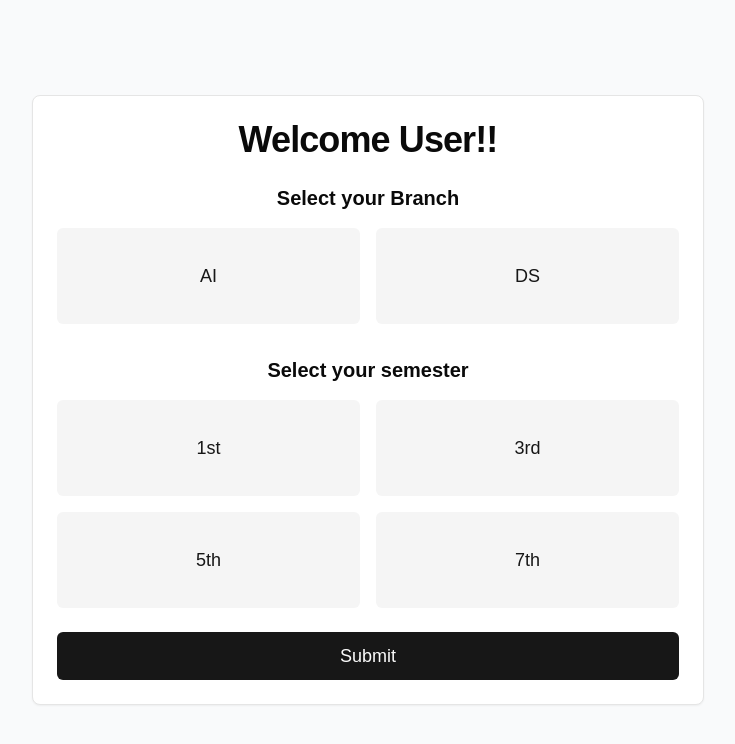
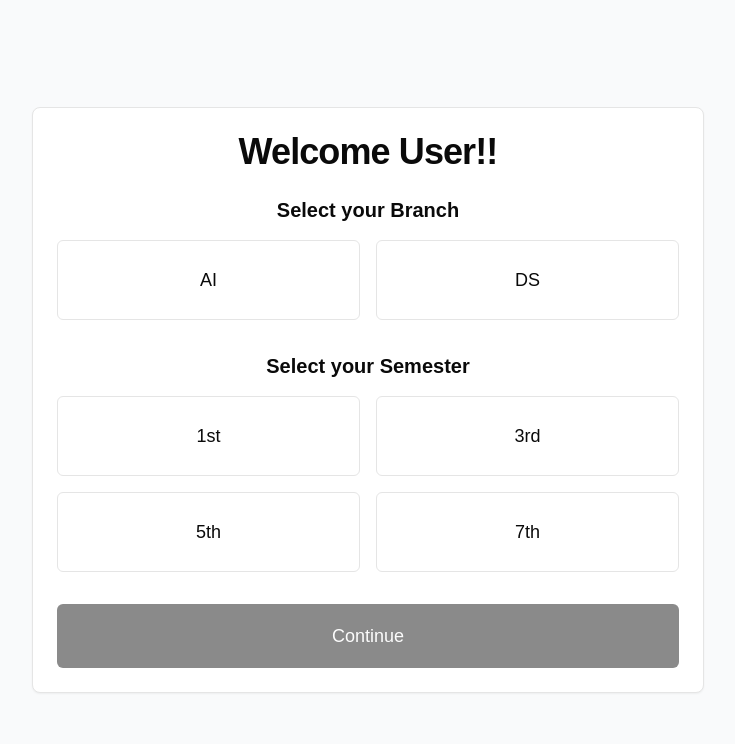
Before and after one commit to Alankrit2004/Learnify, a Next.js app: page / in a window 1280 px wide. Shown: the top 744 px of the page, without its empty margins (272-1007 px from the left). Built offline with nearby package versions, Linux system fonts and the light colour scheme; no server answers.

Commit message:
fixed deployment2

```diff
--- a/app/page.tsx
+++ b/app/page.tsx
@@ -1,16 +1,15 @@
 'use client'
 
 import { useState, useEffect } from 'react';
-import { Card, CardContent, CardHeader, CardTitle, CardFooter } from "@/components/ui/card";
-import { Button } from "@/components/ui/button";
-import { toast } from "@/hooks/use-toast";
-import { useUser } from "@clerk/nextjs";
 import { useRouter } from 'next/navigation';
+import { BranchSelection } from '@/components/ui/BranchSelection';
 
-interface BranchSelectionProps {
-  setSelectedBranch: (branch: string | null) => void;
-  setSelectedSemester: (semester: string | null) => void;
-  onSubmit: () => void;
+function getCookie(name: string): string | null {
+  if (typeof document === 'undefined') return null;
+  const value = `; ${document.cookie}`;
+  const parts = value.split(`; ${name}=`);
+  if (parts.length === 2) return parts.pop()?.split(';').shift() ?? null;
+  return null;
 }
 
 export default function Home() {
@@ -42,114 +41,3 @@ export default function Home() {
     />
   );
 }
-
-export function BranchSelection({ setSelectedBranch, setSelectedSemester, onSubmit }: BranchSelectionProps) {
-  const { user } = useUser();
-  const [selectedBranch, localSetSelectedBranch] = useState<string | null>(null);
-  const [selectedSemester, localSetSelectedSemester] = useState<string | null>(null);
-  const router = useRouter();
-
-  const branches = [
-    { id: 'ai', name: 'AI' },
-    { id: 'ds', name: 'DS' },
-  ];
-
-  const semesters = [
-    { id: '1st', name: '1st' },
-    { id: '3rd', name: '3rd' },
-    { id: '5th', name: '5th' },
-    { id: '7th', name: '7th' },
-  ];
-
-  const handleSubmit = () => {
-    if (selectedBranch && selectedSemester) {
-      document.cookie = `selectedBranch=${selectedBranch};path=/;max-age=31536000`;
-      document.cookie = `selectedSemester=${selectedSemester};path=/;max-age=31536000`;
-
-      setSelectedBranch(selectedBranch);
-      setSelectedSemester(selectedSemester);
-
-      toast({
-        title: "Selection Submitted",
-        description: `Branch: ${selectedBranch}, Semester: ${selectedSemester}`,
-      });
-
-      onSubmit();
-
-      router.push('/dashboard');
-    } else {
-      toast({
-        title: "Incomplete Selection",
-        description: "Please select both a branch and a semester.",
-        variant: "destructive",
-      });
-    }
-  };
-
-  console.log(setSelectedBranch);
-
-  return (
-    <div className="min-h-screen flex items-center justify-center bg-gray-50">
-      <Card className="w-full max-w-2xl mx-4">
-        <CardHeader className="text-center">
-          <CardTitle className="text-4xl font-bold tracking-tight">
-            Welcome {user ? user.firstName : "User!"}!
-          </CardTitle>
-        </CardHeader>
-        <CardContent className="space-y-8">
-          <div>
-            <h2 className="text-xl font-semibold mb-4 text-center">Select your Branch</h2>
-            <div className="grid grid-cols-2 gap-4">
-              {branches.map((branch) => (
-                <Button
-                  key={branch.id}
-                  onClick={() => localSetSelectedBranch(branch.id)}
-                  variant={selectedBranch === branch.id ? "default" : "secondary"}
-                  className={`p-6 text-lg font-medium h-24 transition-all duration-200 transform hover:scale-105 ${selectedBranch === branch.id ? 'shadow-lg scale-105' : 'hover:shadow-md'}`}
-                >
-                  {branch.name}
-                </Button>
-              ))}
-            </div>
-          </div>
-
-          <div>
-            <h2 className="text-xl font-semibold mb-4 text-center">Select your semester</h2>
-            <div className="grid grid-cols-2 gap-4">
-              {semesters.map((semester) => (
-                <Button
-                  key={semester.id}
-                  onClick={() => localSetSelectedSemester(semester.id)}
-                  variant={selectedSemester === semester.id ? "default" : "secondary"}
-                  className={`p-6 text-lg font-medium h-24 transition-all duration-200 transform hover:scale-105 ${selectedSemester === semester.id ? 'shadow-lg scale-105' : 'hover:shadow-md'}`}
-                >
-                  {semester.name}
-                </Button>
-              ))}
-            </div>
-          </div>
-        </CardContent>
-        <CardFooter>
-          <Button
-            onClick={handleSubmit}
-            className="w-full py-6 text-lg font-medium"
-          >
-            Submit
-          </Button>
-        </CardFooter>
-      </Card>
-    </div>
-  );
-}
-
-function getCookie(name: string): string | null {
-  const value = `; ${document.cookie}`;
-  const parts = value.split(`; ${name}=`);
-
-  if (parts.length === 2) {
-    const cookieValue = parts.pop()?.split(';').shift();
-    return cookieValue ?? null;
-  }
-
-  return null;
-}
--- /dev/null
+++ b/components/ui/BranchSelection.tsx
@@ -0,0 +1,109 @@
+'use client'
+
+import { useState } from 'react';
+import { Card, CardContent, CardHeader, CardTitle } from "@/components/ui/card";
+import { Button } from "@/components/ui/button";
+import { toast } from "@/hooks/use-toast";
+import { useUser } from "@clerk/nextjs";
+import { useRouter } from 'next/navigation';
+
+interface BranchSelectionProps {
+  setSelectedBranch: (branch: string | null) => void;
+  setSelectedSemester: (semester: string | null) => void;
+  onSubmit: () => void;
+}
+
+export function BranchSelection({ setSelectedBranch, setSelectedSemester, onSubmit }: BranchSelectionProps) {
+  const { user } = useUser();
+  const [selectedBranch, localSetSelectedBranch] = useState<string | null>(null);
+  const [selectedSemester, localSetSelectedSemester] = useState<string | null>(null);
+  const router = useRouter();
+
+  const branches = [
+    { id: 'ai', name: 'AI' },
+    { id: 'ds', name: 'DS' },
+  ];
+
+  const semesters = [
+    { id: '1st', name: '1st' },
+    { id: '3rd', name: '3rd' },
+    { id: '5th', name: '5th' },
+    { id: '7th', name: '7th' },
+  ];
+
+  const handleSubmit = () => {
+    if (selectedBranch && selectedSemester) {
+      document.cookie = `selectedBranch=${selectedBranch};path=/;max-age=31536000`;
+      document.cookie = `selectedSemester=${selectedSemester};path=/;max-age=31536000`;
+
+      setSelectedBranch(selectedBranch);
+      setSelectedSemester(selectedSemester);
+
+      toast({
+        title: "Selection Submitted",
+        description: `Branch: ${selectedBranch}, Semester: ${selectedSemester}`,
+      });
+
+      onSubmit();
+
+      router.push('/dashboard');
+    } else {
+      toast({
+        title: "Incomplete Selection",
+        description: "Please select both a branch and a semester.",
+        variant: "destructive",
+      });
+    }
+  };
+
+  return (
+    <div className="min-h-screen flex items-center justify-center bg-gray-50">
+      <Card className="w-full max-w-2xl mx-4">
+        <CardHeader className="text-center">
+          <CardTitle className="text-4xl font-bold tracking-tight">
+            Welcome {user ? user.firstName : "User!"}!
+          </CardTitle>
+        </CardHeader>
+        <CardContent className="space-y-8">
+          <div>
+            <h2 className="text-xl font-semibold mb-4 text-center">Select your Branch</h2>
+            <div className="grid grid-cols-2 gap-4">
+              {branches.map((branch) => (
+                <Button
+                  key={branch.id}
+                  variant={selectedBranch === branch.id ? "default" : "outline"}
+                  className="h-20 text-lg"
+                  onClick={() => localSetSelectedBranch(branch.id)}
+                >
+                  {branch.name}
+                </Button>
+              ))}
+            </div>
+          </div>
+          <div>
+            <h2 className="text-xl font-semibold mb-4 text-center">Select your Semester</h2>
+            <div className="grid grid-cols-2 gap-4">
+              {semesters.map((semester) => (
+                <Button
+                  key={semester.id}
+                  variant={selectedSemester === semester.id ? "default" : "outline"}
+                  className="h-20 text-lg"
+                  onClick={() => localSetSelectedSemester(semester.id)}
+                >
+                  {semester.name}
+                </Button>
+              ))}
+            </div>
+          </div>
+          <Button
+            onClick={handleSubmit}
+            className="w-full h-16 text-lg"
+            disabled={!selectedBranch || !selectedSemester}
+          >
+            Continue
+          </Button>
+        </CardContent>
+      </Card>
+    </div>
+  );
+}
```
